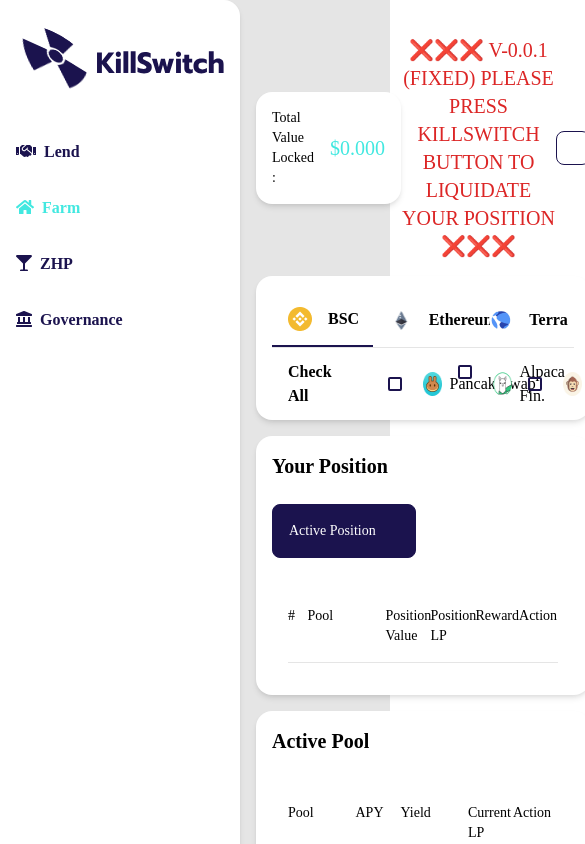
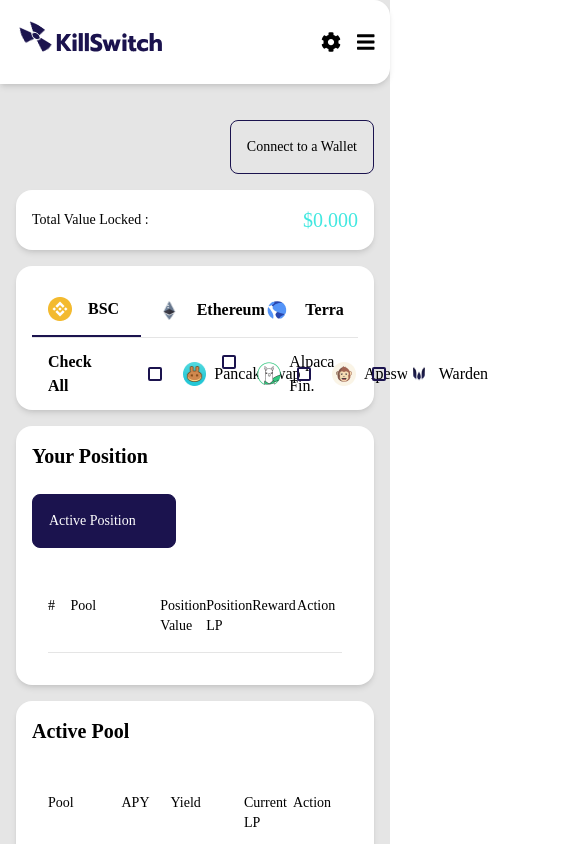
Before and after one commit to level11x/killswitch-frontend, a React (Create React App) app: page / in a window 390 px wide. Shown: the top 844 px of the page, 585 px wide, since content can reach past the window. Built offline with nearby package versions, Linux system fonts and the light colour scheme.

Commit message:
feat | support page layout on mobile

```diff
--- a/src/App.css
+++ b/src/App.css
@@ -3,6 +3,13 @@
   --ks-logo-timing: 30s;
   --symbol-size: 80px;
   --text-size: 40px;
+}
+
+@media screen and (max-width: 1280px) {
+   :root {
+    --symbol-size: 40px;
+    --text-size: 20px;
+  }
 }
 
 .icon {
--- a/src/components/Logo/Logo.jsx
+++ b/src/components/Logo/Logo.jsx
@@ -1,13 +1,13 @@
 export const Logo = () => (
   <>
-    <div className="icon">
+    <div className="icon ">
       <div className="ks-symbol">
         <div className="skew">
           <div className="spin">
             <svg
               className="ks-symbol"
-              width="100"
-              height="100"
+              width="50"
+              height="50"
               viewBox="0 0 916 916"
             >
               <g
--- a/src/components/PageLayout/PageLayout.jsx
+++ b/src/components/PageLayout/PageLayout.jsx
@@ -2,7 +2,7 @@
 import { Logo } from '../Logo/Logo'
 import styles from './PageLayout.module.css'
 import { FontAwesomeIcon } from '@fortawesome/react-fontawesome'
-import { faLandmark, faHandshake, faHome, faGlassMartini } from '@fortawesome/free-solid-svg-icons'
+import { faLandmark, faHandshake, faHome, faGlassMartini, faCog, faBars } from '@fortawesome/free-solid-svg-icons'
 
 
 const MenuToggle = ({ active,children, onClick }) => {
@@ -33,8 +33,8 @@
 
   }
   return (
-    <div className='min-h-screen bg-gray flex'>
-      <div className='w-60 min-h-screen flex flex-col justify-between bg-white rounded-r-2xl shadow-md'>
+    <div className='min-h-screen bg-gray flex flex-col xl:flex-row'>
+      <div className='hidden xl:block w-60 min-h-screen flex flex-col justify-between bg-white rounded-r-2xl shadow-md'>
         <div className='p-4'>
         <i class="fas fa-bars"></i>
           <Logo />
@@ -67,7 +67,16 @@
         </div>
         <Featured />
       </div>
-      <div className='pt-9 pl-4 pr-10 w-screen'>
+      <div className='flex items-center justify-between w-100 xl:hidden rounded-r-2xl shadow-md p-4 bg-white'>
+        <Logo />
+        <div className="flex items-center text-xl">
+          <span className='mr-4'>
+            <FontAwesomeIcon icon={faCog} />
+          </span>
+          <FontAwesomeIcon icon={faBars} />
+        </div>
+      </div>
+      <div className='pt-9 pl-4 pr-4 xl:pr-10 w-full xl:w-screen'>
         {children}
       </div>
     </div>
--- a/src/components/TVL/TVL.jsx
+++ b/src/components/TVL/TVL.jsx
@@ -5,9 +5,9 @@
 
 export const TVL = ({ tvl }) => {
   return (
-    <div className={styles.tvlBox}>
+    <div className='w-full xl:w-96'>
       <Card>
-        <div className="flex items-center">
+        <div className="flex items-center justify-between">
         <span className='text-sm'>
         Total Value Locked :
         </span>
--- a/src/pages/Index.jsx
+++ b/src/pages/Index.jsx
@@ -160,14 +160,16 @@
 
   return (
     <PageLayout>
-       <div className="flex items-center justify-between">
+       <div className="flex flex-col-reverse xl:flex-row items-center xl:justify-between">
          <TVL tvl={ (tvlTotal / 10**18).toFixed(3) } />
-          <span className='text-red-600 text-center text-xl'>
+          {/* <span className='text-red-600 text-center text-xl'>
           ❌❌❌ V-0.0.1 (FIXED) PLEASE PRESS KILLSWITCH BUTTON TO LIQUIDATE YOUR POSITION ❌❌❌
-          </span>
-         <Button>
-           {myAccount &&formatAddress(myAccount)}
-         </Button>
+          </span> */}
+          <div className="flex justify-end w-screen mr-8 mb-4 xl:mb-0">
+            <Button>
+              {myAccount ? formatAddress(myAccount) : 'Connect to a Wallet'}
+            </Button>
+          </div>
         </div>
         <div className="mt-4">
           <RouterPicker />
@@ -184,26 +186,5 @@
           <PoolSummary approve={approve} isApprove={allowance !== 0} stake={stake} lp={ (walletLp / 10**18).toFixed(3) } />
         </div>
     </PageLayout>
-      // <header className="App-header">
-      //   <img src={logo} className="App-logo" alt="logo" />
-      //   <p>
-      //     KillSwitch, Stop loss! and Liquidate 💧
-      //   </p>
-      //   {
-      //     allowance === 0 ? (
-      //       <button onClick={approve}>Approve</button>
-      //     ) : (
-      //       <div>
-      //         <button onClick={stake}>Stake { (walletLp / 10**18).toFixed(3) } LP</button>
-      //         <button onClick={liquidate}>Kill Switch</button>
-      //       </div>
-      //     )
-      //   }
-      //   <p>{ transactionState }</p>
-      //   <p>You have staked { (stakedLp / 10**18).toFixed(3) } LP + { (reward / 10**18).toFixed(3) } Reward</p>
-      //   <p>TVL: { (tvl / 10**18).toFixed(3) } LP</p>
-      //   <p>{ (tvlCake / 10**18).toFixed(3) } Cake - { (tvlBnb / 10**18).toFixed(3) } BNB</p>
-      //   <p>{ (tvlTotal / 10**18).toFixed(3) } BUSD</p>
-      // </header>
   );
 }
```
